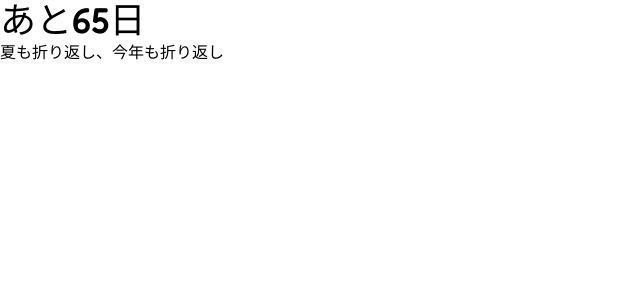
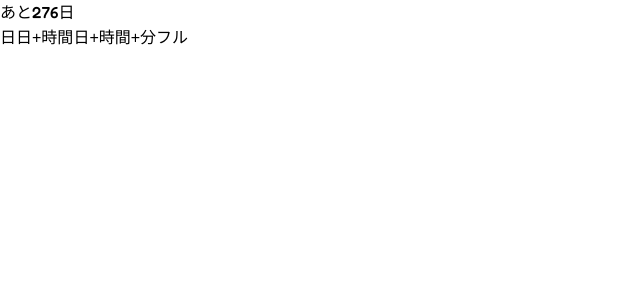
Before and after one commit to raiton-boo/year-project, a Next.js app: page / in a window 1280 px wide. Shown: the top 300 px of the page, without its empty margins (0-640 px from the left). Built offline with nearby package versions, Linux system fonts and the light colour scheme; a web font is replaced by a local one.

Commit message:
feat: カウントダウンのフル表示に秒の小数点第2位表示を追加(prefers-reduced-motion時は整数秒)

```diff
--- a/src/app/page.tsx
+++ b/src/app/page.tsx
@@ -1,12 +1,9 @@
+import { Countdown } from '@/components/Countdown';
+
 export default function Home() {
   return (
-    <div>
-      <p className="text-4xl">
-        <span className="font-jp">あと</span>
-        <span className="font-num">65</span>
-        <span className="font-jp">日</span>
-      </p>
-      <p className="font-jp">夏も折り返し、今年も折り返し</p>
-    </div>
+    <main>
+      <Countdown />
+    </main>
   );
 }
--- /dev/null
+++ b/src/components/Countdown.tsx
@@ -0,0 +1,124 @@
+'use client';
+
+import {
+  formatFullSeconds,
+  getAutoDisplayPattern,
+  isManualSwitchLocked,
+  msToParts,
+  type DisplayPattern,
+} from '@/lib/time/format';
+import { getRemainingMs } from '@/lib/time/jst';
+import { useEffect, useState } from 'react';
+
+const STORAGE_KEY = 'countdown-display-pattern';
+const TICK_MS = 50;
+
+const PATTERN_LABELS: Record<DisplayPattern, string> = {
+  days: '日',
+  'days-hours': '日+時間',
+  'days-hours-minutes': '日+時間+分',
+  full: 'フル',
+};
+
+const PATTERN_ORDER: DisplayPattern[] = [
+  'days',
+  'days-hours',
+  'days-hours-minutes',
+  'full',
+];
+
+export function Countdown() {
+  const [remainingMs, setRemainingMs] = useState<number | null>(null);
+  const [manualPattern, setManualPattern] = useState<DisplayPattern | null>(
+    null
+  );
+  const [reducedMotion, setReducedMotion] = useState(false);
+
+  useEffect(() => {
+    setRemainingMs(getRemainingMs());
+    const stored = window.localStorage.getItem(
+      STORAGE_KEY
+    ) as DisplayPattern | null;
+    if (stored && PATTERN_ORDER.includes(stored)) {
+      setManualPattern(stored);
+    }
+
+    const mediaQuery = window.matchMedia('(prefers-reduced-motion: reduce)');
+    setReducedMotion(mediaQuery.matches);
+    const handleChange = (e: MediaQueryListEvent) =>
+      setReducedMotion(e.matches);
+    mediaQuery.addEventListener('change', handleChange);
+
+    const id = setInterval(() => {
+      setRemainingMs(getRemainingMs());
+    }, TICK_MS);
+
+    return () => {
+      clearInterval(id);
+      mediaQuery.removeEventListener('change', handleChange);
+    };
+  }, []);
+
+  if (remainingMs === null) {
+    return null;
+  }
+
+  const locked = isManualSwitchLocked(remainingMs);
+  const pattern = locked
+    ? 'full'
+    : (manualPattern ?? getAutoDisplayPattern(remainingMs));
+  const { days, hours, minutes, seconds } = msToParts(remainingMs);
+  const showCentiseconds = pattern === 'full' && !reducedMotion;
+
+  function handleSelect(next: DisplayPattern) {
+    if (locked) return;
+    setManualPattern(next);
+    window.localStorage.setItem(STORAGE_KEY, next);
+  }
+
+  return (
+    <div>
+      <div>
+        <span className="font-jp">あと</span>
+        <span className="font-num">{days}</span>
+        <span className="font-jp">日</span>
+        {pattern !== 'days' && (
+          <>
+            <span className="font-num"> {hours}</span>
+            <span className="font-jp">時間</span>
+          </>
+        )}
+        {(pattern === 'days-hours-minutes' || pattern === 'full') && (
+          <>
+            <span className="font-num"> {minutes}</span>
+            <span className="font-jp">分</span>
+          </>
+        )}
+        {pattern === 'full' && (
+          <>
+            <span className="font-num">
+              {' '}
+              {showCentiseconds ? formatFullSeconds(remainingMs) : seconds}
+            </span>
+            <span className="font-jp">秒</span>
+          </>
+        )}
+      </div>
+
+      <div role="group" aria-label="表示単位の切り替え">
+        {PATTERN_ORDER.map((p) => (
+          <button
+            key={p}
+            type="button"
+            onClick={() => handleSelect(p)}
+            disabled={locked}
+            aria-pressed={pattern === p}
+            className="font-jp"
+          >
+            {PATTERN_LABELS[p]}
+          </button>
+        ))}
+      </div>
+    </div>
+  );
+}
--- /dev/null
+++ b/src/lib/time/format.ts
@@ -0,0 +1,45 @@
+export type DisplayPattern =
+  | 'days'
+  | 'days-hours'
+  | 'days-hours-minutes'
+  | 'full';
+
+export interface RemainingParts {
+  days: number;
+  hours: number;
+  minutes: number;
+  seconds: number;
+}
+
+const ONE_DAY_MS = 24 * 60 * 60 * 1000;
+
+export function msToParts(ms: number): RemainingParts {
+  const totalSeconds = Math.floor(ms / 1000);
+  const days = Math.floor(totalSeconds / 86400);
+  const hours = Math.floor((totalSeconds % 86400) / 3600);
+  const minutes = Math.floor((totalSeconds % 3600) / 60);
+  const seconds = totalSeconds % 60;
+  return { days, hours, minutes, seconds };
+}
+
+/** 残り時間に応じて自動で決まる表示パターン */
+export function getAutoDisplayPattern(ms: number): DisplayPattern {
+  if (ms < ONE_DAY_MS) return 'full';
+  const { days } = msToParts(ms);
+  if (days >= 31) return 'days';
+  if (days >= 8) return 'days-hours';
+  return 'days-hours-minutes';
+}
+
+/** 残り24時間未満かどうか(手動切り替えを無効化する境界) */
+export function isManualSwitchLocked(ms: number): boolean {
+  return ms < ONE_DAY_MS;
+}
+
+/** フル表示用: 現在の秒を小数点第2位まで含めた文字列で返す(例: "4.32") */
+export function formatFullSeconds(ms: number): string {
+  const totalSeconds = Math.floor(ms / 1000);
+  const seconds = totalSeconds % 60;
+  const centiseconds = Math.floor((ms % 1000) / 10);
+  return `${seconds}.${String(centiseconds).padStart(2, '0')}`;
+}
```
Also changed, not shown: 1 other file (tests, documents, lock files or other folders).
